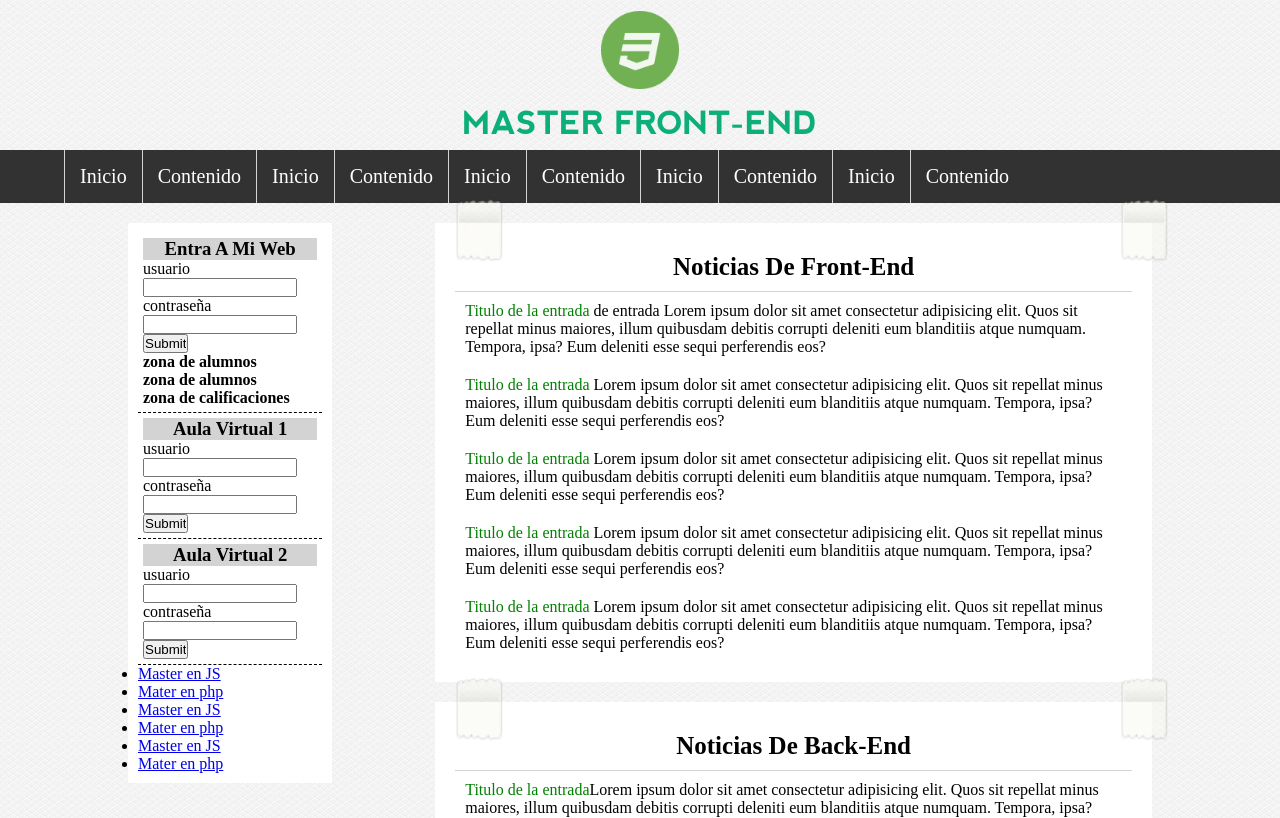
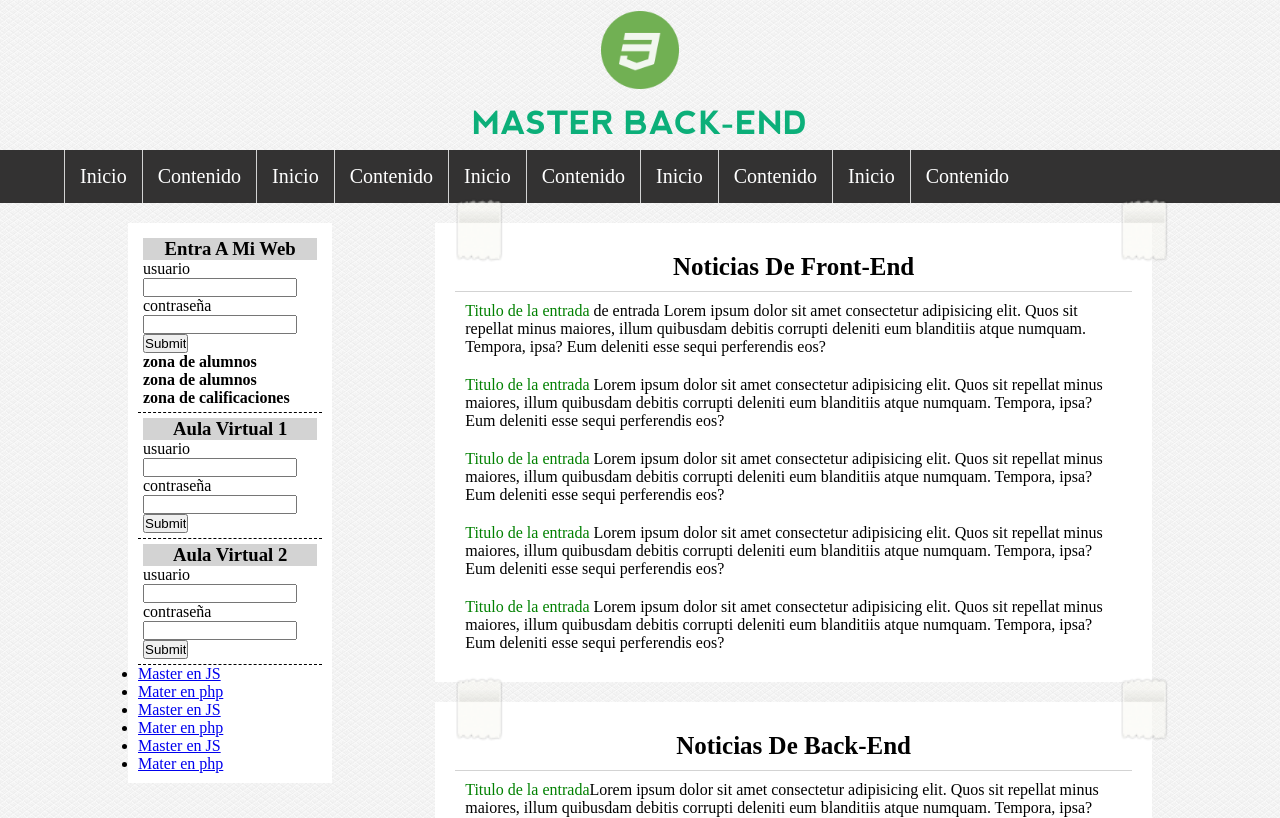
Before and after one commit to AlexBa3U/pruebagit, a plain HTML site: page index.html in a window 1280 px wide. Shown: the top 818 px of the page. Drawn offline with Linux system fonts and the light colour scheme.

```diff
--- a/index.html
+++ b/index.html
@@ -15,7 +15,7 @@
       <header id="cabecera">
         <div id="logo">
           <img src="img/logo.png" alt="css3" />
-          <h1>master front-end</h1>
+          <h1>master back-end</h1>
         </div>
       </header>
       <!--Menu-->
```
